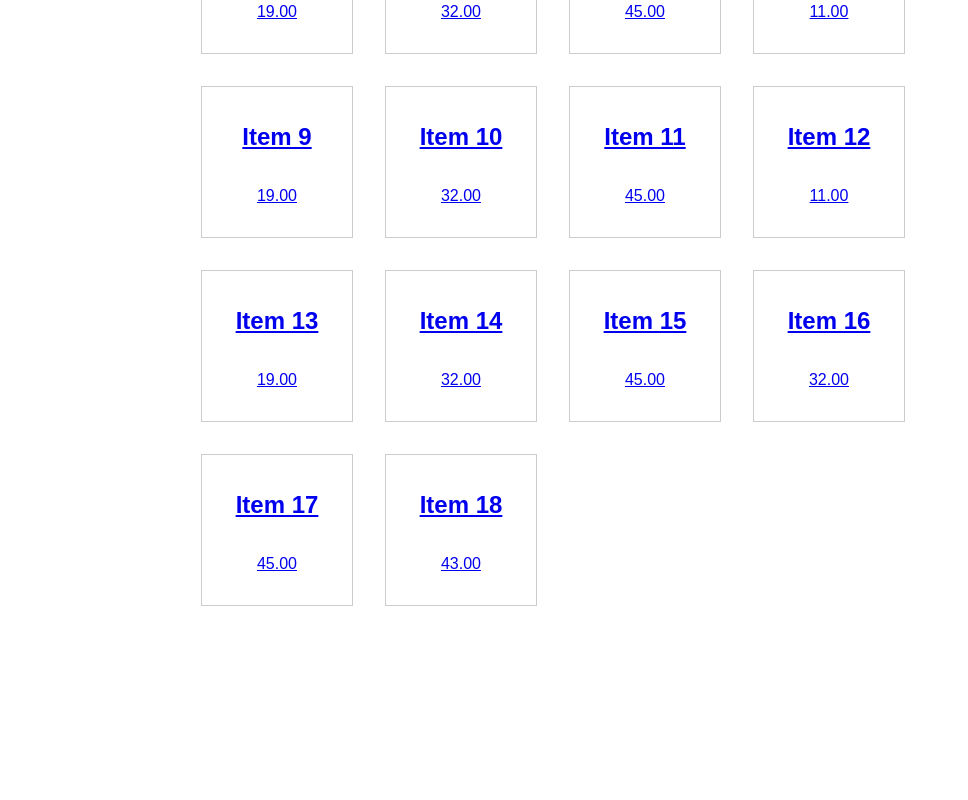
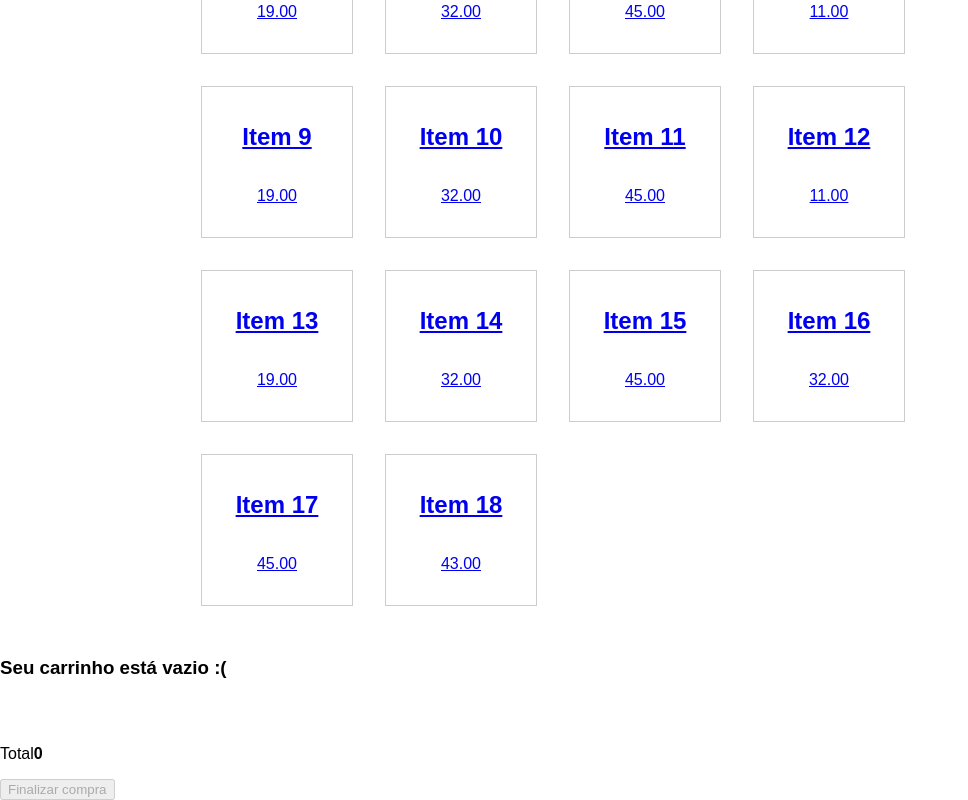
Before and after one commit to alalbux/shop, a React app: page / in a window 1280 px wide. Shown: the part 432-1232 px from the top of the page, without its empty margins (0-968 px from the left). Before the commit the page ends 1086 px from the top, so only its background shows below. Built offline with nearby package versions, Linux system fonts and the light colour scheme.

Commit message:
Add cart context in main

```diff
--- a/src/components/Cart.js
+++ b/src/components/Cart.js
@@ -36,15 +36,11 @@ const Cart = ({products, removeProduct}) => {
 }
 
 Cart.propTypes = {
-  visible: PropTypes.bool,
   products: PropTypes.array.isRequired,
-  handleClose: PropTypes.func.isRequired,
-  removeProduct: PropTypes.func.isRequired,
-  handleCheckout: PropTypes.func.isRequired
+  //removeProduct: PropTypes.func.isRequired,
 }
 
 Cart.defaultProps = {
-  visible: false,
   products: []
 }
 
--- a/src/components/Main.js
+++ b/src/components/Main.js
@@ -1,12 +1,76 @@
 import React from 'react';
+import ProductAPI from '../api';
 import { Switch, Route } from 'react-router-dom';
 import Product  from './Product';
 import ProductDetails from './ProductDetails';
 import Cart from './Cart';
 import Checkout from './Checkout';
 
-console.log(Route);
-const Main = () => (
+class Main extends React.Component {
+  constructor () {
+    super()
+
+    this.state = {
+      products: ProductAPI,
+
+      cart: {
+        products: []
+      }
+    }
+
+    //this.details = this.details.bind(this);
+  }
+
+  addProduct (product) {
+    const { cart } = this.state
+    product = {...product}
+
+    this.setState({
+      cart: {
+        products: [...cart.products, product]
+      }
+    })
+
+    this.addProductCart = this.addProductCart.bind(this)
+    //this.removeProductFromCart = this.removeProductFromCart.bind(this
+  }
+  removeProduct (productId) {
+        const { cart } = this.state
+
+        this.setState({
+          cart: {
+            ...cart,
+            products: cart.products.filter(product => product._id !== productId)
+          }
+        })
+    }
+
+  addProductCart (product) {
+      const { cart } = this.state
+      product = {...product}
+
+      this.setState({
+        cart: {
+          products: [...cart.products, product]
+        }
+      })
+    }
+
+  removeProductCart (productId) {
+      const { cart } = this.state
+
+      this.setState({
+        cart: {
+          ...cart,
+          products: cart.products.filter(product => product._id !== productId)
+        }
+      })
+    }
+
+  render () {
+        const { cart } = this.state
+
+        return (
         <main>
           <Switch>
             <Route exact path='/' component={Product}/>
@@ -14,6 +78,12 @@ const Main = () => (
             <Route path='/cart' component={Cart}/>
             <Route path='/product/:id' component={ProductDetails}/>
           </Switch>
+          <Cart
+            products={cart.products}
+          />
         </main>
     )
+  }
+}
+
 export default Main
--- a/src/components/Product.js
+++ b/src/components/Product.js
@@ -1,7 +1,6 @@
 import React from 'react';
 import ProductAPI from '../api';
 import { Link } from 'react-router-dom';
-
 
 const Product = () => (
   <div>
@@ -9,7 +8,7 @@ const Product = () => (
       {
         ProductAPI.all().map(p => (
           <li key={p.id}>
-            <Link to={`/product/${p.id}`}>
+            <Link product={p} to={`/product/${p.id}`}>
               <div className='item'>
                 <h2 className='title'>{p.name}</h2>
                 <p className='price'>{p.price}</p>
--- a/src/components/ProductDetails.js
+++ b/src/components/ProductDetails.js
@@ -1,11 +1,9 @@
 import React from 'react';
 import ProductAPI from '../api';
-import Cart from './Cart';
 import { Link } from 'react-router-dom';
 import Button from './Button';
 
-
-class ProductDetails extends React.PureComponent {
+class ProductDetails extends React.Component {
   constructor () {
     super()
 
--- a/src/index.js
+++ b/src/index.js
@@ -2,8 +2,6 @@ import React from 'react';
 import { render } from 'react-dom';
 import { BrowserRouter } from 'react-router-dom';
 import App from './components/App';
-
-console.log(BrowserRouter);
 
 render((
   <BrowserRouter>
```
